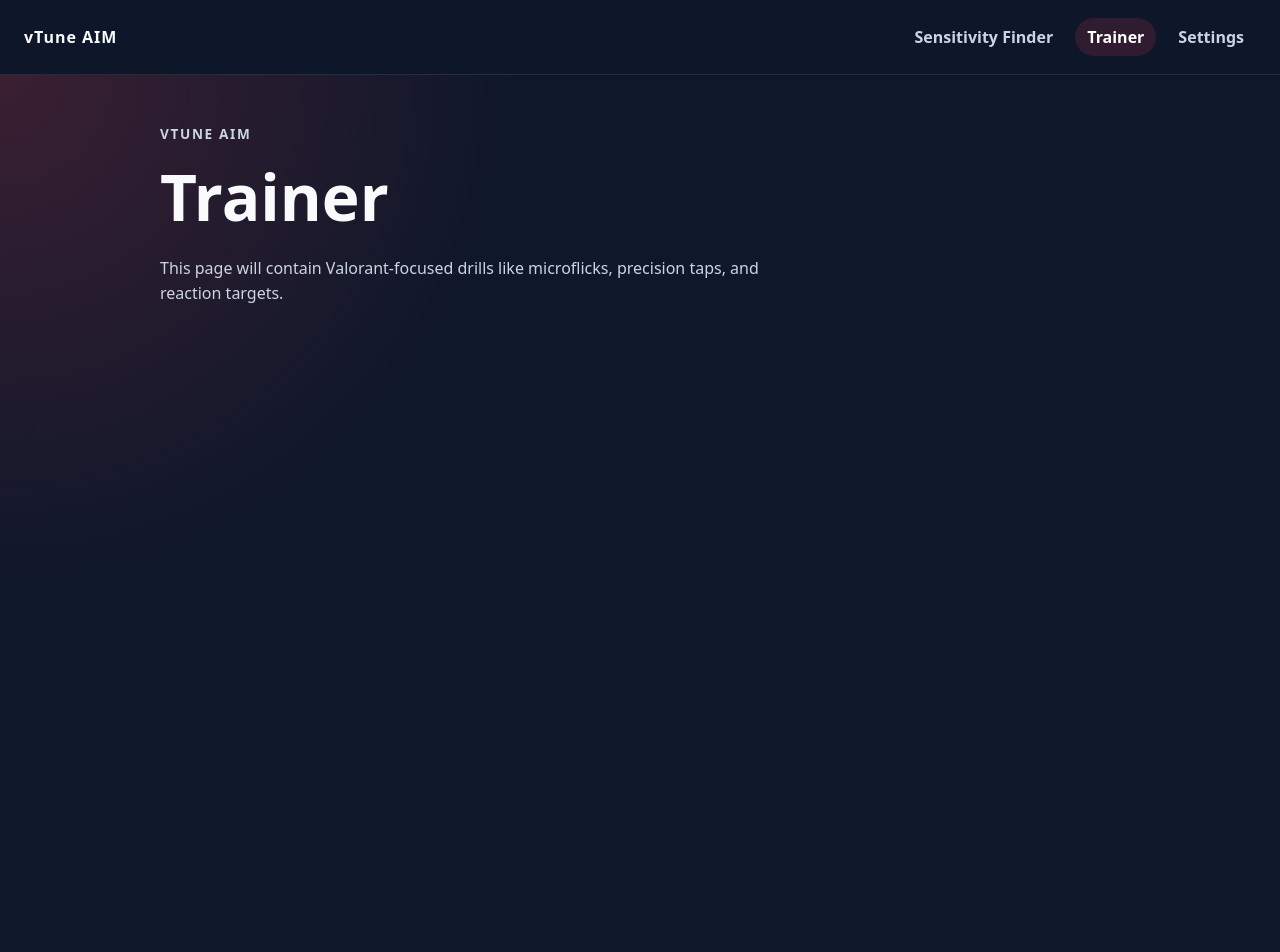
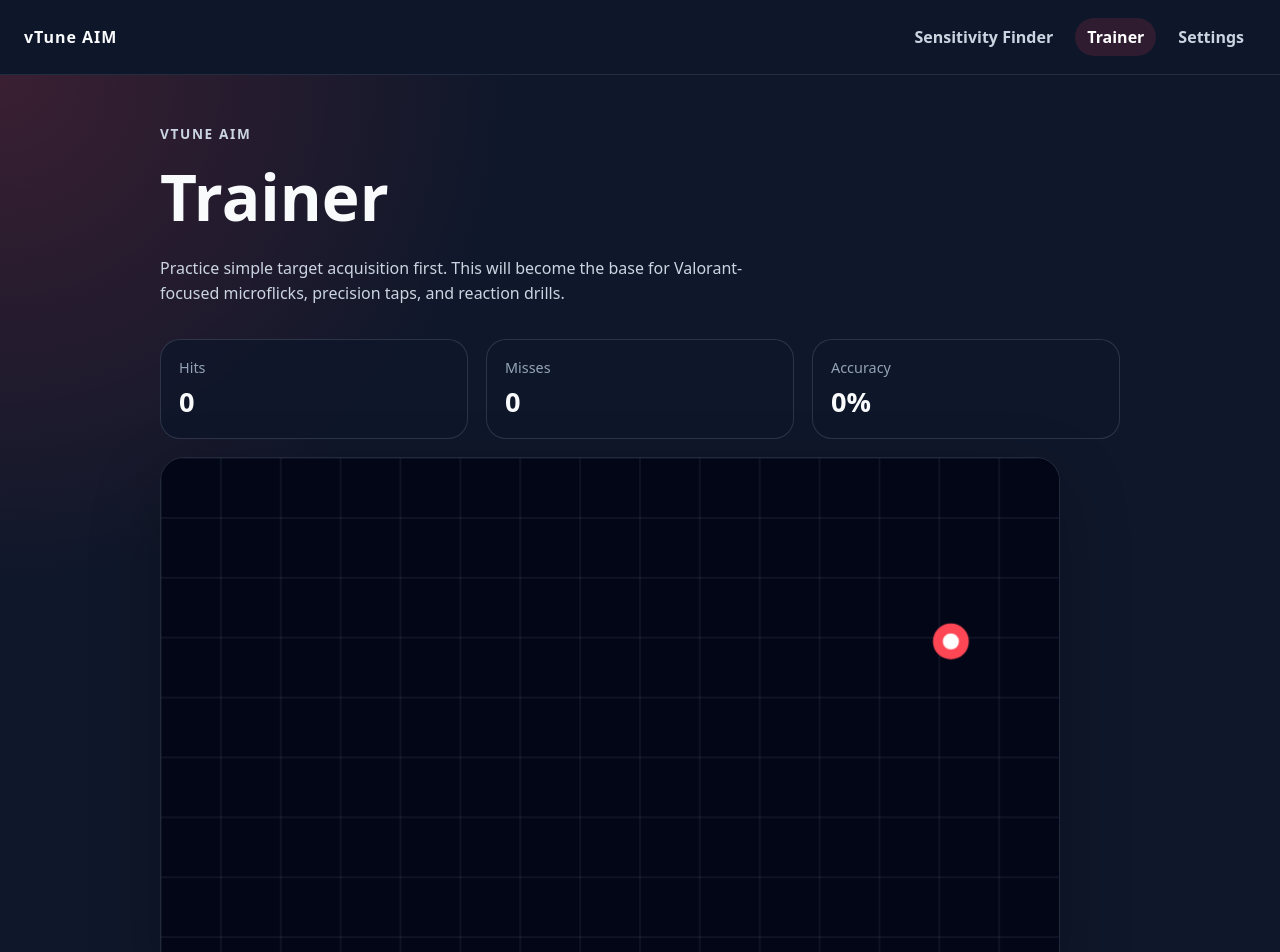
Before and after one commit to kaquya/valorant-aim-trainer, a React (Vite) app: page /trainer in a window 1280 px wide. Shown: the top 952 px of the page. Before the commit the page ends 875 px from the top, so only its background shows below. Built offline with nearby package versions, Linux system fonts and the light colour scheme.

Commit message:
feat(trainer): add basic aim test canvas

```diff
--- /dev/null
+++ b/src/components/AimTestCanvas.css
@@ -0,0 +1,46 @@
+.aim-test {
+  display: grid;
+  gap: 18px;
+}
+
+.aim-test-stats {
+  display: grid;
+  grid-template-columns: repeat(3, 1fr);
+  gap: 18px;
+}
+
+.aim-test-stats div {
+  padding: 18px;
+  border: 1px solid rgba(148, 163, 184, 0.22);
+  border-radius: 20px;
+  background: rgba(15, 23, 42, 0.78);
+}
+
+.aim-test-stats span {
+  display: block;
+  color: #94a3b8;
+  font-size: 0.9rem;
+}
+
+.aim-test-stats strong {
+  display: block;
+  margin-top: 6px;
+  font-size: 1.7rem;
+}
+
+.aim-test-canvas {
+  width: 100%;
+  max-width: 900px;
+  height: auto;
+  border: 1px solid rgba(148, 163, 184, 0.22);
+  border-radius: 24px;
+  background: #020617;
+  cursor: crosshair;
+  box-shadow: 0 24px 70px rgba(0, 0, 0, 0.24);
+}
+
+@media (max-width: 720px) {
+  .aim-test-stats {
+    grid-template-columns: 1fr;
+  }
+}
--- /dev/null
+++ b/src/components/AimTestCanvas.tsx
@@ -0,0 +1,133 @@
+import { useEffect, useRef, useState } from "react";
+import { createTarget } from "../features/trainer/createTarget";
+import type { AimTarget, AimTestStats } from "../features/trainer/trainerTypes";
+import "./AimTestCanvas.css";
+
+const CANVAS_WIDTH = 900;
+const CANVAS_HEIGHT = 520;
+
+function AimTestCanvas() {
+  const canvasRef = useRef<HTMLCanvasElement | null>(null);
+  const [target, setTarget] = useState<AimTarget>(() =>
+    createTarget(CANVAS_WIDTH, CANVAS_HEIGHT),
+  );
+  const [stats, setStats] = useState<AimTestStats>({
+    hits: 0,
+    misses: 0,
+    totalClicks: 0,
+  });
+
+  useEffect(() => {
+    drawCanvas();
+  }, [target, stats]);
+
+  function drawCanvas() {
+    const canvas = canvasRef.current;
+
+    if (!canvas) {
+      return;
+    }
+
+    const context = canvas.getContext("2d");
+
+    if (!context) {
+      return;
+    }
+
+    context.clearRect(0, 0, CANVAS_WIDTH, CANVAS_HEIGHT);
+
+    context.fillStyle = "#020617";
+    context.fillRect(0, 0, CANVAS_WIDTH, CANVAS_HEIGHT);
+
+    context.strokeStyle = "rgba(148, 163, 184, 0.18)";
+    context.lineWidth = 1;
+
+    for (let x = 0; x < CANVAS_WIDTH; x += 60) {
+      context.beginPath();
+      context.moveTo(x, 0);
+      context.lineTo(x, CANVAS_HEIGHT);
+      context.stroke();
+    }
+
+    for (let y = 0; y < CANVAS_HEIGHT; y += 60) {
+      context.beginPath();
+      context.moveTo(0, y);
+      context.lineTo(CANVAS_WIDTH, y);
+      context.stroke();
+    }
+
+    context.beginPath();
+    context.arc(target.x, target.y, target.radius, 0, Math.PI * 2);
+    context.fillStyle = "#ff4655";
+    context.fill();
+
+    context.beginPath();
+    context.arc(target.x, target.y, target.radius * 0.45, 0, Math.PI * 2);
+    context.fillStyle = "#ffffff";
+    context.fill();
+  }
+
+  function handleCanvasClick(event: React.MouseEvent<HTMLCanvasElement>) {
+    const canvas = canvasRef.current;
+
+    if (!canvas) {
+      return;
+    }
+
+    const rect = canvas.getBoundingClientRect();
+    const scaleX = CANVAS_WIDTH / rect.width;
+    const scaleY = CANVAS_HEIGHT / rect.height;
+
+    const clickX = (event.clientX - rect.left) * scaleX;
+    const clickY = (event.clientY - rect.top) * scaleY;
+
+    const distance = Math.hypot(clickX - target.x, clickY - target.y);
+    const isHit = distance <= target.radius;
+
+    setStats((currentStats) => ({
+      hits: currentStats.hits + (isHit ? 1 : 0),
+      misses: currentStats.misses + (isHit ? 0 : 1),
+      totalClicks: currentStats.totalClicks + 1,
+    }));
+
+    if (isHit) {
+      setTarget(createTarget(CANVAS_WIDTH, CANVAS_HEIGHT));
+    }
+  }
+
+  const accuracy =
+    stats.totalClicks === 0
+      ? 0
+      : Math.round((stats.hits / stats.totalClicks) * 100);
+
+  return (
+    <section className="aim-test">
+      <div className="aim-test-stats">
+        <div>
+          <span>Hits</span>
+          <strong>{stats.hits}</strong>
+        </div>
+
+        <div>
+          <span>Misses</span>
+          <strong>{stats.misses}</strong>
+        </div>
+
+        <div>
+          <span>Accuracy</span>
+          <strong>{accuracy}%</strong>
+        </div>
+      </div>
+
+      <canvas
+        ref={canvasRef}
+        className="aim-test-canvas"
+        width={CANVAS_WIDTH}
+        height={CANVAS_HEIGHT}
+        onClick={handleCanvasClick}
+      />
+    </section>
+  );
+}
+
+export default AimTestCanvas;
--- /dev/null
+++ b/src/features/trainer/createTarget.ts
@@ -0,0 +1,13 @@
+import type { AimTarget } from "./trainerTypes";
+
+export function createTarget(width: number, height: number): AimTarget {
+  const radius = 18;
+  const padding = radius + 12;
+
+  return {
+    id: crypto.randomUUID(),
+    x: Math.random() * (width - padding * 2) + padding,
+    y: Math.random() * (height - padding * 2) + padding,
+    radius,
+  };
+}
--- /dev/null
+++ b/src/features/trainer/trainerTypes.ts
@@ -0,0 +1,12 @@
+export type AimTarget = {
+  id: string;
+  x: number;
+  y: number;
+  radius: number;
+};
+
+export type AimTestStats = {
+  hits: number;
+  misses: number;
+  totalClicks: number;
+};
--- a/src/pages/TrainerPage.tsx
+++ b/src/pages/TrainerPage.tsx
@@ -1,3 +1,5 @@
+import AimTestCanvas from "../components/AimTestCanvas";
+
 function TrainerPage() {
   return (
     <main className="settings-page">
@@ -6,10 +8,13 @@
           <p className="settings-eyebrow">vTune AIM</p>
           <h1>Trainer</h1>
           <p>
-            This page will contain Valorant-focused drills like microflicks,
-            precision taps, and reaction targets.
+            Practice simple target acquisition first. This will become the base
+            for Valorant-focused microflicks, precision taps, and reaction
+            drills.
           </p>
         </header>
+
+        <AimTestCanvas />
       </div>
     </main>
   );
```
